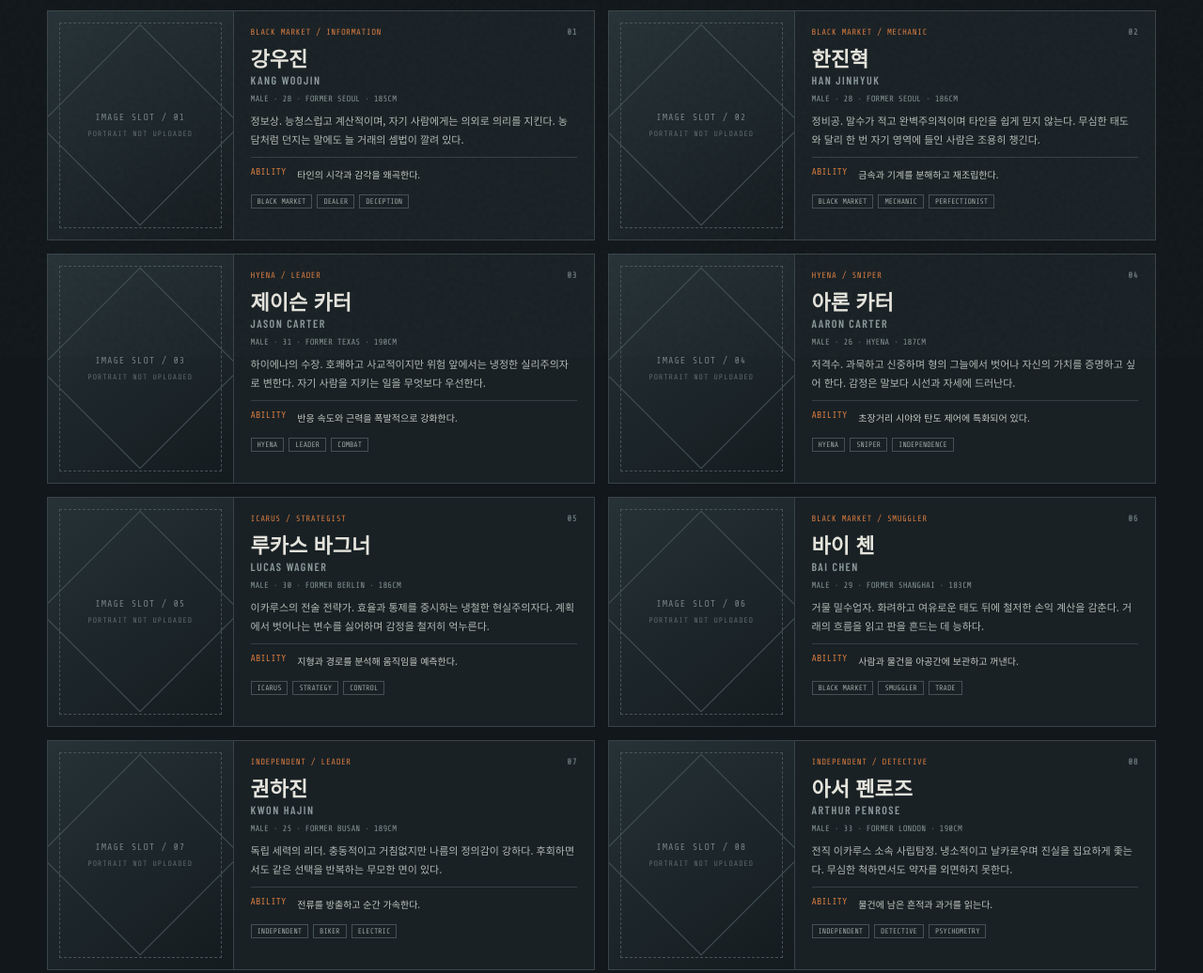
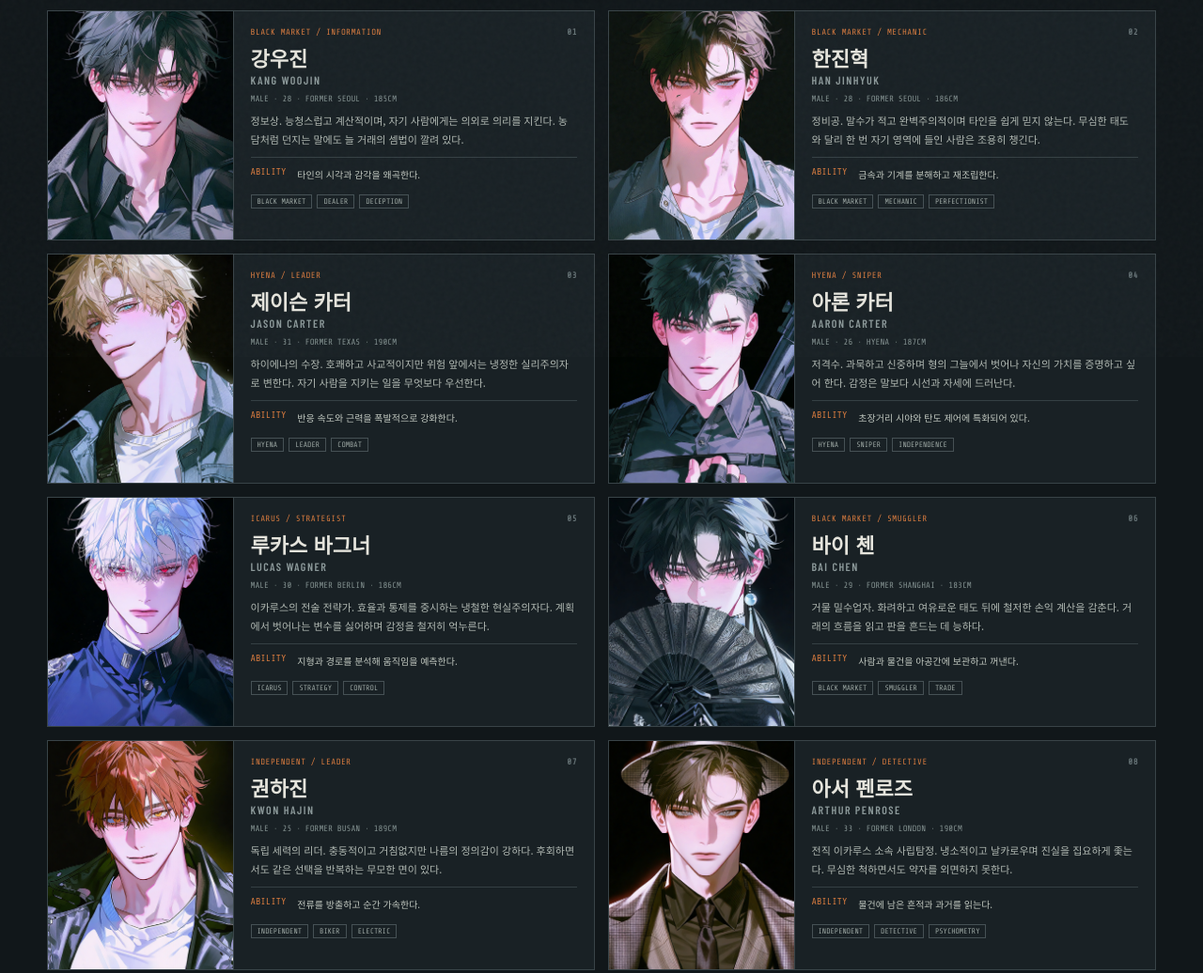
Before and after one commit to Baekl339/Arcadia-Lawless-Zone2, a plain HTML site: page characters.html in a window 1280 px wide. Shown: the part 420-1456 px from the top of the page at 94% size. Drawn offline with nearby package versions, Linux system fonts and the light colour scheme; a web font is replaced by a local one.

Commit message:
Add files via upload

```diff
--- a/characters.html
+++ b/characters.html
@@ -6,6 +6,18 @@
   <link rel="preconnect" href="https://fonts.googleapis.com"><link rel="preconnect" href="https://fonts.gstatic.com" crossorigin>
   <link href="https://fonts.googleapis.com/css2?family=Barlow+Condensed:wght@500;600;700;800&family=Noto+Sans+KR:wght@400;500;600;700&display=swap" rel="stylesheet">
   <link rel="stylesheet" href="assets/css/style.css">
+  <style>
+    .portrait-slot.has-portrait::before,
+    .portrait-slot.has-portrait::after { display: none; }
+    .portrait-slot.has-portrait img {
+      position: absolute;
+      inset: 0;
+      width: 100%;
+      height: 100%;
+      object-fit: cover;
+      object-position: center 25%;
+    }
+  </style>
 </head>
 <body>
   <div class="noise"></div>
@@ -18,14 +30,14 @@
     <div class="page-heading"><div><p class="eyebrow">ARCHIVE / REGISTERED PERSONNEL</p><h1>KNOWN <em>PERSONNEL</em></h1><p class="page-lead">아르카디아 황무지에서 활동하는 주요 인물 기록.</p></div><div class="heading-stamp">ACCESS<br><b>LEVEL 02</b><br>8 ENTRIES</div></div>
     <div class="personnel-note"><span class="warning-dot"></span> 기록은 확인된 정보만을 포함한다. 일부 항목은 의도적으로 비공개 처리되었다.</div>
     <section class="character-grid">
-      <article class="character-card"><div class="portrait-slot"><span>IMAGE SLOT / 01</span><small>PORTRAIT NOT UPLOADED</small></div><div class="character-data"><div class="character-top"><span>BLACK MARKET / INFORMATION</span><b>01</b></div><h2>강우진 <small>KANG WOOJIN</small></h2><p class="character-meta">MALE · 28 · FORMER SEOUL · 185CM</p><p class="character-summary">정보상. 능청스럽고 계산적이며, 자기 사람에게는 의외로 의리를 지킨다. 농담처럼 던지는 말에도 늘 거래의 셈법이 깔려 있다.</p><div class="ability"><b>ABILITY</b><span>타인의 시각과 감각을 왜곡한다.</span></div><div class="character-tags"><i>BLACK MARKET</i><i>DEALER</i><i>DECEPTION</i></div></div></article>
-      <article class="character-card"><div class="portrait-slot"><span>IMAGE SLOT / 02</span><small>PORTRAIT NOT UPLOADED</small></div><div class="character-data"><div class="character-top"><span>BLACK MARKET / MECHANIC</span><b>02</b></div><h2>한진혁 <small>HAN JINHYUK</small></h2><p class="character-meta">MALE · 28 · FORMER SEOUL · 186CM</p><p class="character-summary">정비공. 말수가 적고 완벽주의적이며 타인을 쉽게 믿지 않는다. 무심한 태도와 달리 한 번 자기 영역에 들인 사람은 조용히 챙긴다.</p><div class="ability"><b>ABILITY</b><span>금속과 기계를 분해하고 재조립한다.</span></div><div class="character-tags"><i>BLACK MARKET</i><i>MECHANIC</i><i>PERFECTIONIST</i></div></div></article>
-      <article class="character-card"><div class="portrait-slot"><span>IMAGE SLOT / 03</span><small>PORTRAIT NOT UPLOADED</small></div><div class="character-data"><div class="character-top"><span>HYENA / LEADER</span><b>03</b></div><h2>제이슨 카터 <small>JASON CARTER</small></h2><p class="character-meta">MALE · 31 · FORMER TEXAS · 190CM</p><p class="character-summary">하이에나의 수장. 호쾌하고 사교적이지만 위험 앞에서는 냉정한 실리주의자로 변한다. 자기 사람을 지키는 일을 무엇보다 우선한다.</p><div class="ability"><b>ABILITY</b><span>반응 속도와 근력을 폭발적으로 강화한다.</span></div><div class="character-tags"><i>HYENA</i><i>LEADER</i><i>COMBAT</i></div></div></article>
-      <article class="character-card"><div class="portrait-slot"><span>IMAGE SLOT / 04</span><small>PORTRAIT NOT UPLOADED</small></div><div class="character-data"><div class="character-top"><span>HYENA / SNIPER</span><b>04</b></div><h2>아론 카터 <small>AARON CARTER</small></h2><p class="character-meta">MALE · 26 · HYENA · 187CM</p><p class="character-summary">저격수. 과묵하고 신중하며 형의 그늘에서 벗어나 자신의 가치를 증명하고 싶어 한다. 감정은 말보다 시선과 자세에 드러난다.</p><div class="ability"><b>ABILITY</b><span>초장거리 시야와 탄도 제어에 특화되어 있다.</span></div><div class="character-tags"><i>HYENA</i><i>SNIPER</i><i>INDEPENDENCE</i></div></div></article>
-      <article class="character-card"><div class="portrait-slot"><span>IMAGE SLOT / 05</span><small>PORTRAIT NOT UPLOADED</small></div><div class="character-data"><div class="character-top"><span>ICARUS / STRATEGIST</span><b>05</b></div><h2>루카스 바그너 <small>LUCAS WAGNER</small></h2><p class="character-meta">MALE · 30 · FORMER BERLIN · 186CM</p><p class="character-summary">이카루스의 전술 전략가. 효율과 통제를 중시하는 냉철한 현실주의자다. 계획에서 벗어나는 변수를 싫어하며 감정을 철저히 억누른다.</p><div class="ability"><b>ABILITY</b><span>지형과 경로를 분석해 움직임을 예측한다.</span></div><div class="character-tags"><i>ICARUS</i><i>STRATEGY</i><i>CONTROL</i></div></div></article>
-      <article class="character-card"><div class="portrait-slot"><span>IMAGE SLOT / 06</span><small>PORTRAIT NOT UPLOADED</small></div><div class="character-data"><div class="character-top"><span>BLACK MARKET / SMUGGLER</span><b>06</b></div><h2>바이 첸 <small>BAI CHEN</small></h2><p class="character-meta">MALE · 29 · FORMER SHANGHAI · 183CM</p><p class="character-summary">거물 밀수업자. 화려하고 여유로운 태도 뒤에 철저한 손익 계산을 감춘다. 거래의 흐름을 읽고 판을 흔드는 데 능하다.</p><div class="ability"><b>ABILITY</b><span>사람과 물건을 아공간에 보관하고 꺼낸다.</span></div><div class="character-tags"><i>BLACK MARKET</i><i>SMUGGLER</i><i>TRADE</i></div></div></article>
-      <article class="character-card"><div class="portrait-slot"><span>IMAGE SLOT / 07</span><small>PORTRAIT NOT UPLOADED</small></div><div class="character-data"><div class="character-top"><span>INDEPENDENT / LEADER</span><b>07</b></div><h2>권하진 <small>KWON HAJIN</small></h2><p class="character-meta">MALE · 25 · FORMER BUSAN · 189CM</p><p class="character-summary">독립 세력의 리더. 충동적이고 거침없지만 나름의 정의감이 강하다. 후회하면서도 같은 선택을 반복하는 무모한 면이 있다.</p><div class="ability"><b>ABILITY</b><span>전류를 방출하고 순간 가속한다.</span></div><div class="character-tags"><i>INDEPENDENT</i><i>BIKER</i><i>ELECTRIC</i></div></div></article>
-      <article class="character-card"><div class="portrait-slot"><span>IMAGE SLOT / 08</span><small>PORTRAIT NOT UPLOADED</small></div><div class="character-data"><div class="character-top"><span>INDEPENDENT / DETECTIVE</span><b>08</b></div><h2>아서 펜로즈 <small>ARTHUR PENROSE</small></h2><p class="character-meta">MALE · 33 · FORMER LONDON · 190CM</p><p class="character-summary">전직 이카루스 소속 사립탐정. 냉소적이고 날카로우며 진실을 집요하게 좇는다. 무심한 척하면서도 약자를 외면하지 못한다.</p><div class="ability"><b>ABILITY</b><span>물건에 남은 흔적과 과거를 읽는다.</span></div><div class="character-tags"><i>INDEPENDENT</i><i>DETECTIVE</i><i>PSYCHOMETRY</i></div></div></article>
+      <article class="character-card"><div class="portrait-slot has-portrait"><img src="assets/images/characters/kang-woojin.jpg" alt="강우진"></div><div class="character-data"><div class="character-top"><span>BLACK MARKET / INFORMATION</span><b>01</b></div><h2>강우진 <small>KANG WOOJIN</small></h2><p class="character-meta">MALE · 28 · FORMER SEOUL · 185CM</p><p class="character-summary">정보상. 능청스럽고 계산적이며, 자기 사람에게는 의외로 의리를 지킨다. 농담처럼 던지는 말에도 늘 거래의 셈법이 깔려 있다.</p><div class="ability"><b>ABILITY</b><span>타인의 시각과 감각을 왜곡한다.</span></div><div class="character-tags"><i>BLACK MARKET</i><i>DEALER</i><i>DECEPTION</i></div></div></article>
+      <article class="character-card"><div class="portrait-slot has-portrait"><img src="assets/images/characters/han-jinhyuk.jpg" alt="한진혁"></div><div class="character-data"><div class="character-top"><span>BLACK MARKET / MECHANIC</span><b>02</b></div><h2>한진혁 <small>HAN JINHYUK</small></h2><p class="character-meta">MALE · 28 · FORMER SEOUL · 186CM</p><p class="character-summary">정비공. 말수가 적고 완벽주의적이며 타인을 쉽게 믿지 않는다. 무심한 태도와 달리 한 번 자기 영역에 들인 사람은 조용히 챙긴다.</p><div class="ability"><b>ABILITY</b><span>금속과 기계를 분해하고 재조립한다.</span></div><div class="character-tags"><i>BLACK MARKET</i><i>MECHANIC</i><i>PERFECTIONIST</i></div></div></article>
+      <article class="character-card"><div class="portrait-slot has-portrait"><img src="assets/images/characters/jason-carter.jpg" alt="제이슨 카터"></div><div class="character-data"><div class="character-top"><span>HYENA / LEADER</span><b>03</b></div><h2>제이슨 카터 <small>JASON CARTER</small></h2><p class="character-meta">MALE · 31 · FORMER TEXAS · 190CM</p><p class="character-summary">하이에나의 수장. 호쾌하고 사교적이지만 위험 앞에서는 냉정한 실리주의자로 변한다. 자기 사람을 지키는 일을 무엇보다 우선한다.</p><div class="ability"><b>ABILITY</b><span>반응 속도와 근력을 폭발적으로 강화한다.</span></div><div class="character-tags"><i>HYENA</i><i>LEADER</i><i>COMBAT</i></div></div></article>
+      <article class="character-card"><div class="portrait-slot has-portrait"><img src="assets/images/characters/aaron-carter.jpg" alt="아론 카터"></div><div class="character-data"><div class="character-top"><span>HYENA / SNIPER</span><b>04</b></div><h2>아론 카터 <small>AARON CARTER</small></h2><p class="character-meta">MALE · 26 · HYENA · 187CM</p><p class="character-summary">저격수. 과묵하고 신중하며 형의 그늘에서 벗어나 자신의 가치를 증명하고 싶어 한다. 감정은 말보다 시선과 자세에 드러난다.</p><div class="ability"><b>ABILITY</b><span>초장거리 시야와 탄도 제어에 특화되어 있다.</span></div><div class="character-tags"><i>HYENA</i><i>SNIPER</i><i>INDEPENDENCE</i></div></div></article>
+      <article class="character-card"><div class="portrait-slot has-portrait"><img src="assets/images/characters/lucas-wagner.jpg" alt="루카스 바그너"></div><div class="character-data"><div class="character-top"><span>ICARUS / STRATEGIST</span><b>05</b></div><h2>루카스 바그너 <small>LUCAS WAGNER</small></h2><p class="character-meta">MALE · 30 · FORMER BERLIN · 186CM</p><p class="character-summary">이카루스의 전술 전략가. 효율과 통제를 중시하는 냉철한 현실주의자다. 계획에서 벗어나는 변수를 싫어하며 감정을 철저히 억누른다.</p><div class="ability"><b>ABILITY</b><span>지형과 경로를 분석해 움직임을 예측한다.</span></div><div class="character-tags"><i>ICARUS</i><i>STRATEGY</i><i>CONTROL</i></div></div></article>
+      <article class="character-card"><div class="portrait-slot has-portrait"><img src="assets/images/characters/bai-chen.jpg" alt="바이 첸"></div><div class="character-data"><div class="character-top"><span>BLACK MARKET / SMUGGLER</span><b>06</b></div><h2>바이 첸 <small>BAI CHEN</small></h2><p class="character-meta">MALE · 29 · FORMER SHANGHAI · 183CM</p><p class="character-summary">거물 밀수업자. 화려하고 여유로운 태도 뒤에 철저한 손익 계산을 감춘다. 거래의 흐름을 읽고 판을 흔드는 데 능하다.</p><div class="ability"><b>ABILITY</b><span>사람과 물건을 아공간에 보관하고 꺼낸다.</span></div><div class="character-tags"><i>BLACK MARKET</i><i>SMUGGLER</i><i>TRADE</i></div></div></article>
+      <article class="character-card"><div class="portrait-slot has-portrait"><img src="assets/images/characters/kwon-hajin.jpg" alt="권하진"></div><div class="character-data"><div class="character-top"><span>INDEPENDENT / LEADER</span><b>07</b></div><h2>권하진 <small>KWON HAJIN</small></h2><p class="character-meta">MALE · 25 · FORMER BUSAN · 189CM</p><p class="character-summary">독립 세력의 리더. 충동적이고 거침없지만 나름의 정의감이 강하다. 후회하면서도 같은 선택을 반복하는 무모한 면이 있다.</p><div class="ability"><b>ABILITY</b><span>전류를 방출하고 순간 가속한다.</span></div><div class="character-tags"><i>INDEPENDENT</i><i>BIKER</i><i>ELECTRIC</i></div></div></article>
+      <article class="character-card"><div class="portrait-slot has-portrait"><img src="assets/images/characters/arthur-penrose.jpg" alt="아서 펜로즈"></div><div class="character-data"><div class="character-top"><span>INDEPENDENT / DETECTIVE</span><b>08</b></div><h2>아서 펜로즈 <small>ARTHUR PENROSE</small></h2><p class="character-meta">MALE · 33 · FORMER LONDON · 190CM</p><p class="character-summary">전직 이카루스 소속 사립탐정. 냉소적이고 날카로우며 진실을 집요하게 좇는다. 무심한 척하면서도 약자를 외면하지 못한다.</p><div class="ability"><b>ABILITY</b><span>물건에 남은 흔적과 과거를 읽는다.</span></div><div class="character-tags"><i>INDEPENDENT</i><i>DETECTIVE</i><i>PSYCHOMETRY</i></div></div></article>
     </section>
 
     <section class="relations-section">
```
